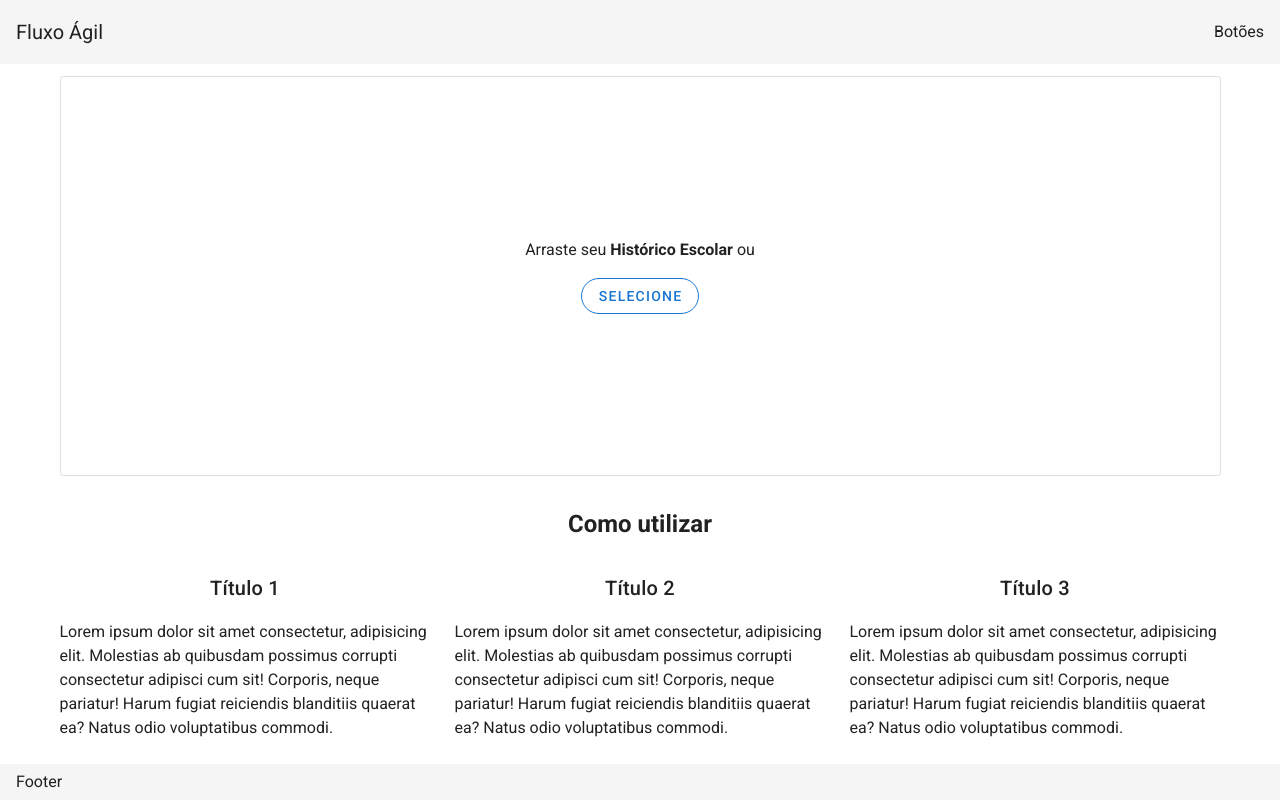
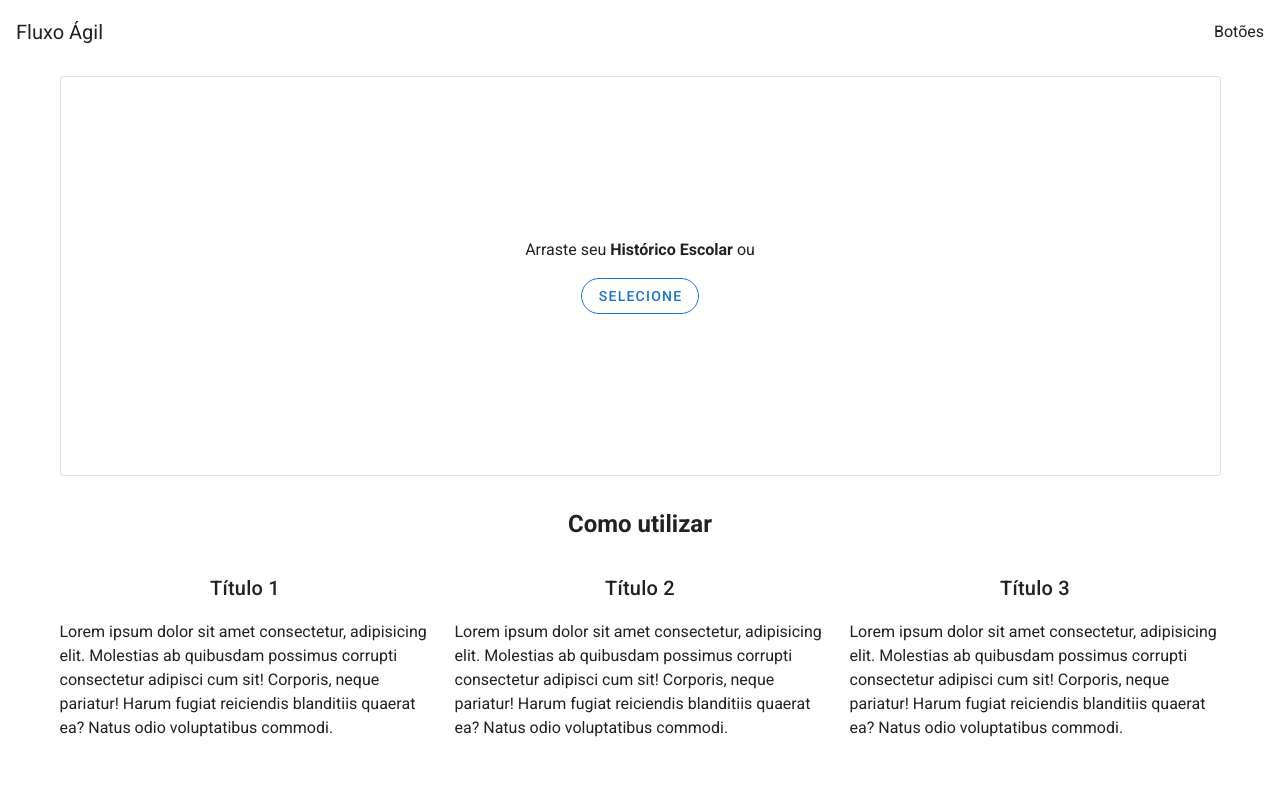
Before and after one commit to fluxo-agil/front-end, a Nuxt app: page / in a window 1280 px wide. Built offline with nearby package versions, Linux system fonts and the light colour scheme.

Commit message:
Remove footer

```diff
--- a/layouts/default.vue
+++ b/layouts/default.vue
@@ -1,6 +1,6 @@
 <template>
   <v-app>
-    <v-app-bar app flat>
+    <v-app-bar app elevate-on-scroll color="white">
       <v-toolbar-title>Fluxo Ágil</v-toolbar-title>
       <v-spacer />
 
@@ -12,7 +12,5 @@
         <Nuxt />
       </v-container>
     </v-main>
-
-    <v-footer app> Footer </v-footer>
   </v-app>
 </template>
```
